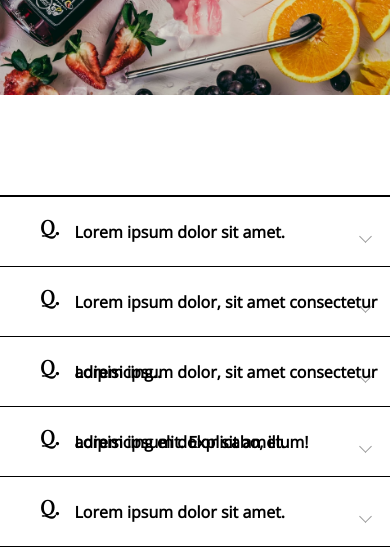
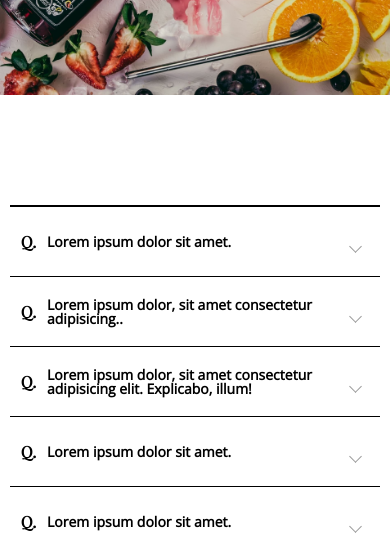
Before and after one commit to hong-kyungs/portfolio, a plain HTML site: page community.html in a window 390 px wide. Shown: the part 290-844 px from the top of the page. Drawn offline with nearby package versions, Linux system fonts and the light colour scheme; a web font is replaced by a local one.

Commit message:
community - 반응형 적용

```diff
--- a/scss/_community.scss
+++ b/scss/_community.scss
@@ -1,39 +1,57 @@
-.community{
-    .sub_visual{
+.community {
+  .sub_visual {
     background: url(../img/sub_img4.jpg) no-repeat center/cover;
   }
 
-    .inner{
-        .accordion{
+  .inner {
+    .accordion {
       width: 100%;
       border-top: 2px solid #000;
       border-bottom: 1px solid #000;
-            .container{
+      .container {
         width: 100%;
         position: relative;
-                .label{
-                    width: 100%; height: 70px;
+        .label {
+          width: 100%;
+          height: 70px;
           cursor: pointer;
           display: flex;
           transition: 0.5s;
           border-bottom: 1px solid #000;
           position: relative;
-                    span{
-                        text-indent: 40px;
-                        font: bold 20px/60px 'Playfair Display';
-                        margin-right: 15px;
+          //   ::after {
+          //     content: '';
+          //     display: block;
+          //     clear: both;
+          //   }
+          span {
+            // float: left;
+            width: 5%;
+            // text-indent: 40px;
+            font: bold 20px/1 'Playfair Display';
+            margin-right: 0;
+            // display: block;
+            display: flex;
+            justify-content: center;
+            align-items: center;
           }
-                    p{
-                        font: bold 16px/70px 'open sans';
+          p {
+            // float: left;
+            width: 90%;
+            font: bold 16px/1 'open sans';
+            display: flex;
+            align-items: center;
           }
-                    &::before{
-                        content: "";
-                        width: 8px; height: 8px;
+          &::before {
+            content: '';
+            width: 8px;
+            height: 8px;
             border-style: solid;
             border-color: #999;
             border-width: 0px 1px 1px 0;
             position: absolute;
-                        right: 20px; top: 50%;
+            right: 20px;
+            top: 50%;
             transform: rotate(45deg);
             transition: 0.5s;
           }
@@ -44,23 +62,25 @@
           //     }
           // }
         }
-                .c_content{
+        .c_content {
           position: relative;
-                    width: 100%; height: 0;
+          width: 100%;
+          height: 0;
           padding: 0 50px;
-                    font: 15px/1.5 'open sans'; color: #000;
+          font: 15px/1.5 'open sans';
+          color: #000;
           transition: 0.5s;
           overflow: hidden;
-                    background: rgba(0,0,0,0.05);
+          background: rgba(0, 0, 0, 0.05);
         }
       }
-            .active{
-                .c_content{
+      .active {
+        .c_content {
           height: auto;
           padding: 20px 50px;
         }
-                .label{
-                    &::before{
+        .label {
+          &::before {
             transform: rotate(-135deg);
           }
         }
@@ -68,3 +88,37 @@
     }
   }
 }
+
+//tablet 구간
+@media screen and (max-width: 1179px) {
+  .community {
+    .inner {
+      padding: 10px;
+    }
+  }
+}
+
+//mobile 구간
+@media screen and (max-width: 539px) {
+  .community {
+    .inner {
+      .accordion {
+        .container {
+          .label {
+            span {
+              width: 10%;
+              font: bold 16px/1 'Playfair Display';
+            }
+            p {
+              width: 80%;
+              font: bold 14px/1 'open sans';
+            }
+          }
+          .c_content {
+            font: 12px/1.2 'open sans';
+          }
+        }
+      }
+    }
+  }
+}
```
Also changed, not shown: css/style.css, 1 other file. Lines whose indentation alone changed are shown as unchanged.
